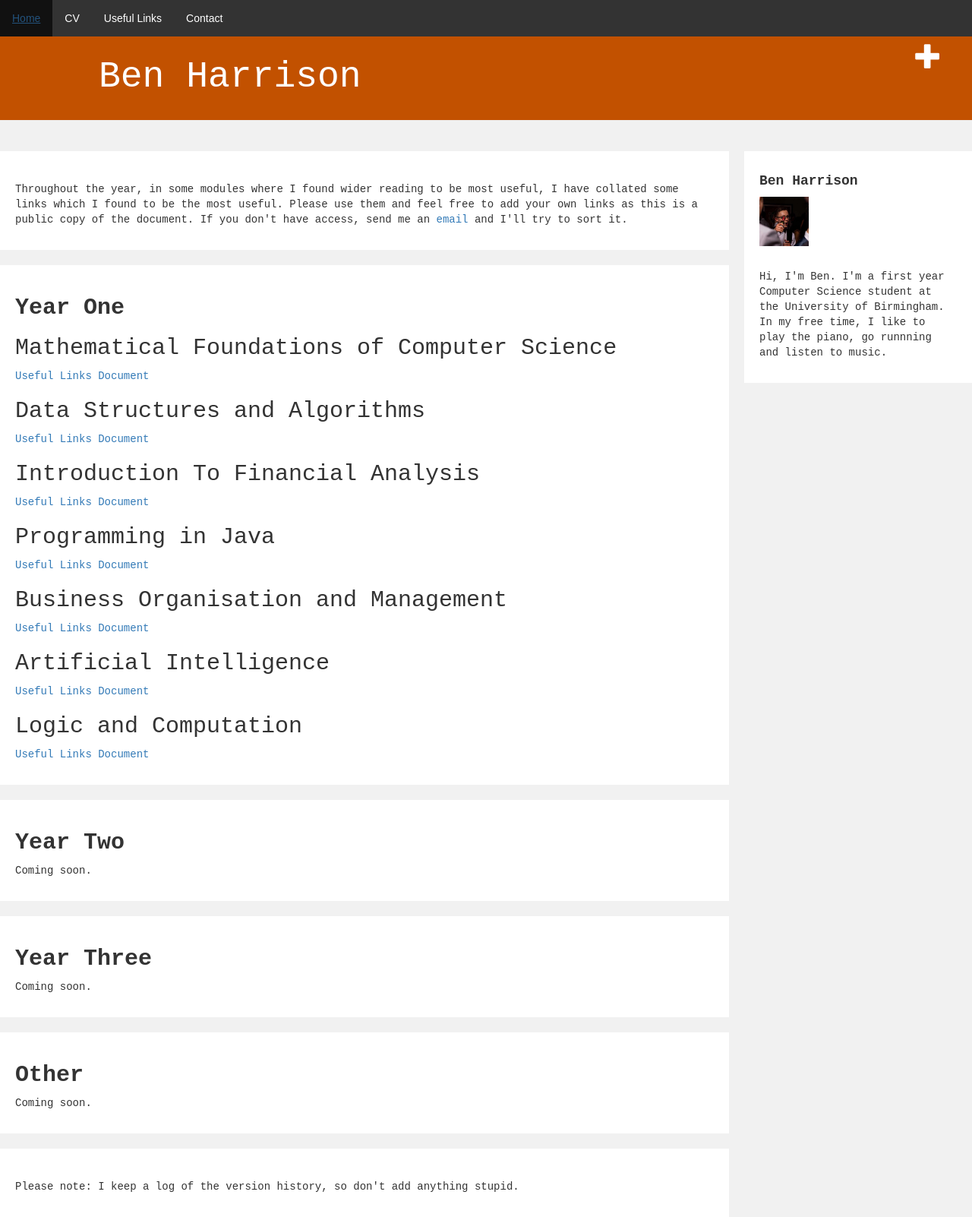
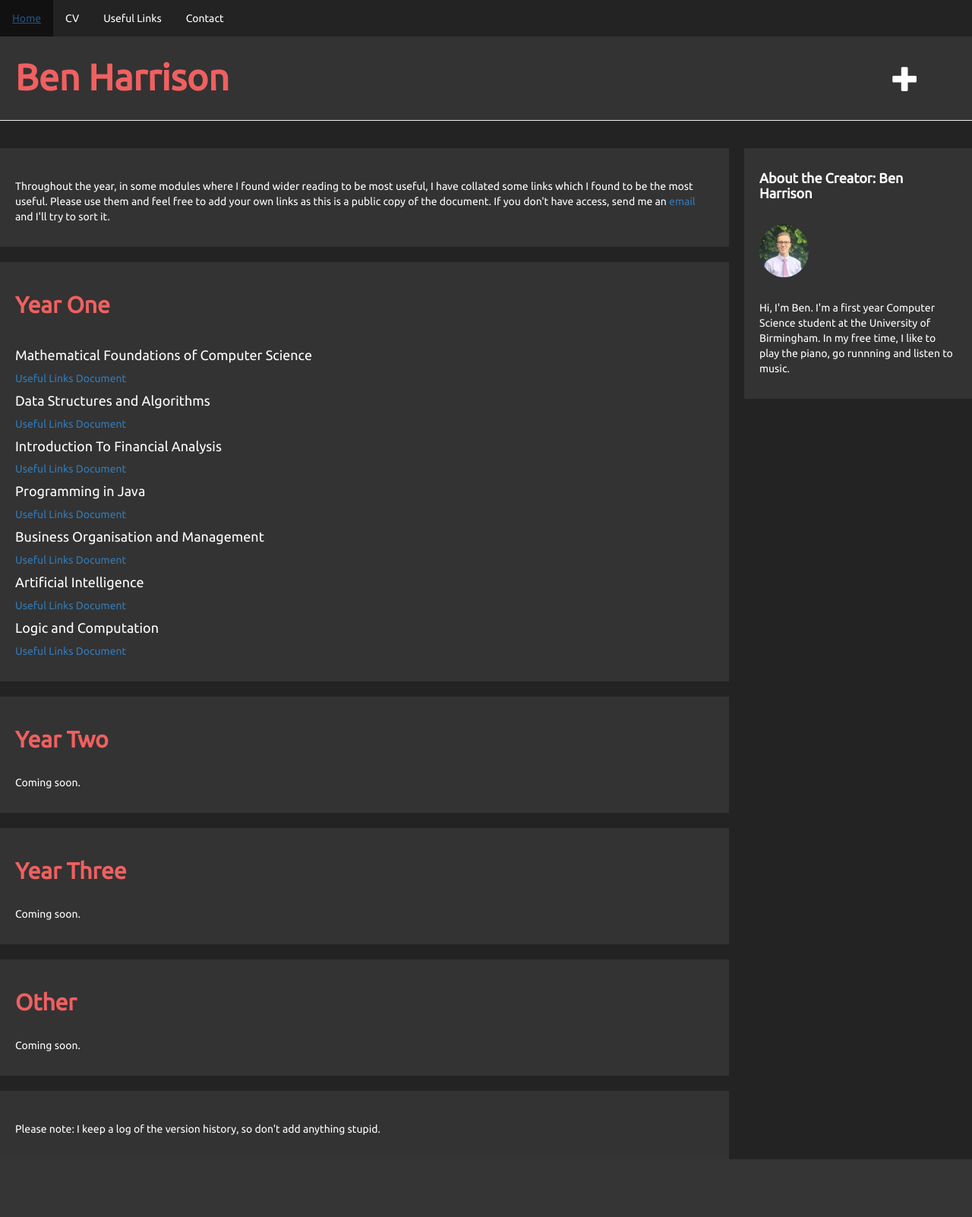
Before and after one commit to benharrison01/my-first-blog, a Django app: page /useful_links/ in a window 1280 px wide. Shown: the whole page at 76% size. After the commit the page ends 1526 px from the top, so only its background shows below. Run offline with Django 3.2, Linux system fonts and the light colour scheme; the visitor is signed in with stand-in values (Sample User, id 1); some libraries are stand-ins or nearby versions.

Commit message:
Dark mode

```diff
--- a/blog/static/css/blog.css
+++ b/blog/static/css/blog.css
@@ -1,15 +1,21 @@
 
 
 body {
-    font-family: Sans-Serif;
-    background-color: #f1f1f1;
+font-family: 'Ubuntu', sans-serif;
+/* background-color: #f1f1f1; */
+background-color: rgb(36, 35, 35);
 }
 
 .page-header {
-    background-color: #c25100;
+/* background-color: #c25100; */
+background-color: #333;
 margin-top: 0;
-    padding: 55px 20px 20px 130px;
+padding: 55px 20px 20px 20px;
+
+/* position: fixed;
+width: 100%; */
 }
+
 
 .page-header h1, .page-header h1 a, .page-header h1 a:visited, .page-header h1 a:active {
 color: #ffffff;
@@ -18,14 +24,6 @@ body {
 }
 
 
-
-h1, h2, h3, h4 {
-    font-family: 'Courier New', Courier, monospace;
-}
-
-p {
-    font-family: 'Courier New', Courier, monospace;
-}
 
 .date {
 color: #828282;
@@ -42,6 +40,7 @@ p {
 .top-menu, .top-menu:hover, .top-menu:visited {
 color: #ffffff;
 float: right;
+padding: 30px;
 font-size: 26pt;
 margin-right: 20px;
 }
@@ -50,8 +49,17 @@ p {
 margin-bottom: 70px;
 }
 
-.post h2 a, .post h2 a:visited {
-    color: #000000;
+h1{
+font-weight: bold;
+}
+
+h2 {
+    color: #f06060;
+    font-weight: bold;
+}
+post h2 a, .post h2 a:visited {
+    color: #f06060;
+    font-weight: bold;
 }
 
 ul {
@@ -59,7 +67,7 @@ p {
 margin: 0;
 padding: 0;
 overflow: hidden;
-    background-color: #333;
+background-color: rgb(36, 35, 35);
 position: fixed;
 width: 100%;
 }
@@ -73,14 +81,13 @@ p {
 color: white;
 text-align: center;
 padding: 14px 16px;
-    text-decoration: none;
 }
 
-  /* Change the link color to #111 (black) on hover */
 li a:hover {
 background-color: #111;
 }
 
+/* not used */
 .active {
 background-color: #4CAF50;
 color: white;
@@ -90,15 +97,22 @@ p {
 background-color: rgb(255, 255, 255);
 padding: 20px;
 margin-top: 20px;
+background-color: #333;
+color: #ffffff;
 }
 
 .leftcolumn {
 float: left;
 width: 75%;
 }
+
 .rightcolumn {
 float: left;
 width: 25%;
 background-color: #f1f1f1;
 padding-left: 20px;
 }
+
+.leftcolumn, .rightcolumn {
+    margin-top: 175px;
+}
--- a/blog/templates/blog/base.html
+++ b/blog/templates/blog/base.html
@@ -6,9 +6,12 @@
         <link rel="stylesheet" href="//maxcdn.bootstrapcdn.com/bootstrap/3.2.0/css/bootstrap-theme.min.css">
         <link rel="stylesheet" href="{% static 'css/blog.css' %}">
         <!-- <link href="//fonts.googleapis.com/css?family=Lobster&subset=latin,latin-ext" rel="stylesheet" type="text/css"> -->
-
+        <link href="https://fonts.googleapis.com/css2?family=Archivo&display=swap" rel="stylesheet">
+        <link href="https://fonts.googleapis.com/css2?family=Ubuntu&display=swap" rel="stylesheet">
+        <meta name="viewport" content="width=device-width, initial-scale=1.0">
     </head>
     <body>
+        <div style="position: fixed;        width: 100%;">
         <ul>
                 <li><a href="/">Home</a></li>
                 <li><a href="/my_cv">CV</a></li>
@@ -19,8 +22,9 @@
                 {% if user.is_authenticated %}
                     <a href="{% url 'post_new' %}" class="top-menu"><span  class="glyphicon glyphicon-plus"></span></a>
                 {% endif %}
-                    <h1><a href="/">Ben Harrison</a></h1>
+                    <h1><a style= "color:#f06060" href="/">Ben Harrison</a></h1>
          </div>
+       </div>
 
 
          <div class="leftcolumn">
@@ -37,14 +41,15 @@
                 <!-- About Card -->
 
                 <div class="rightcolumn">
-                    <div class="card">
-                <h4><b>Ben Harrison</b></h4>
+                    <div class="card" style="position:fixed">
+                <h4><b>About the Creator:   Ben Harrison</b></h4>
+                <br>
           <!--      <a href="{% url 'post_list' %}">Blog</a><br>
                 <a href="{% url 'my_cv' %}">My CV</a>
                 <br> -->
 
 
-                 <img src="../../static/assets/images/wine.jpg" style="width:25%">
+                 <img src="../../static/assets/images/linkedin2.png" style="width:25%">
                 <p> </p>
                 <br>
             <p>Hi, I'm Ben. I'm a first year Computer Science student at the University of Birmingham.
--- a/blog/templates/blog/post_list.html
+++ b/blog/templates/blog/post_list.html
@@ -6,7 +6,9 @@
 
             <div class="card">
             <h2><a href="{% url 'post_detail' pk=post.pk %}">{{ post.title }}</a></h2>
+            <br>
             <p>{{ post.text|linebreaksbr }}</p>
+            <br>
             <div class="date">
                 <p>published: {{ post.published_date }}</p>
             </div>
--- a/blog/templates/blog/useful_links.html
+++ b/blog/templates/blog/useful_links.html
@@ -9,26 +9,26 @@
 
 <div class = "card">
 <h2> <b>Year One</b></h2>
-
-    <h2>Mathematical Foundations of Computer Science</h2>
+<br>
+    <h4>Mathematical Foundations of Computer Science</h4>
     <p><a href="https://bham-my.sharepoint.com/:w:/g/personal/bdh996_student_bham_ac_uk/Ea9f8xX3OlFGhANsOYw8RTIBy2FBBaaftoxUgI_mTecOMw?e=WqmPup">Useful Links Document</a></p>
 
-    <h2>Data Structures and Algorithms</h2>
+    <h4>Data Structures and Algorithms</h4>
     <p><a href="https://bham-my.sharepoint.com/:f:/g/personal/bdh996_student_bham_ac_uk/ElyTWDoDWFZMmUrGpLTScDcBtoBkTJjssjgOKUvJt2bISQ?e=k0SiMK">Useful Links Document</a></p>
 
-    <h2>Introduction To Financial Analysis</h2>
+    <h4>Introduction To Financial Analysis</h4>
     <p><a href="https://bham-my.sharepoint.com/:w:/g/personal/bdh996_student_bham_ac_uk/ESquYhboFu9IoBa55mEMLeIBzuMUVylTA0kBb2f4bjq3KQ?e=MFiTaH">Useful Links Document</a></p>
 
-    <h2>Programming in Java</h2>
+    <h4>Programming in Java</h4>
     <p><a href="https://bham-my.sharepoint.com/:w:/g/personal/bdh996_student_bham_ac_uk/EbPFYMUY3NtMi8a-rQprFjABFUefSszWEcx_Uu8u-4yPzQ?e=g6RsoV">Useful Links Document</a></p>
 
-    <h2>Business Organisation and Management</h2>
+    <h4>Business Organisation and Management</h4>
     <p><a href="https://bham-my.sharepoint.com/:w:/g/personal/bdh996_student_bham_ac_uk/Ef5ITVwqWaxCs2EwjvMIk2wBTbxOX3zua1j4v4fso58XZg?e=qg54Ir">Useful Links Document</a></p>
 
-    <h2>Artificial Intelligence</h2>
+    <h4>Artificial Intelligence</h4>
     <p><a href="https://bham-my.sharepoint.com/:w:/g/personal/bdh996_student_bham_ac_uk/ER36lgHR5kNAjBCw7MQyiiQB6rw_BQDbawCkSwve-jH_eg?e=EV6AO9">Useful Links Document</a></p>
 
-    <h2>Logic and Computation</h2>
+    <h4>Logic and Computation</h4>
     <p><a href="https://bham-my.sharepoint.com/:w:/g/personal/bdh996_student_bham_ac_uk/EYdB8W4UOwZDkkzsUHnTRNIBLEpfRw790SXVm-PxcEyaiA?e=R3G800">Useful Links Document</a></p>
 
 
@@ -37,16 +37,19 @@
 
 <div class = "card">
     <h2> <b>Year Two</b></h2>
+    <br>
 <p> Coming soon.</p>
 </div>
 
 <div class = "card">
     <h2> <b>Year Three</b></h2>
+    <br>
 <p> Coming soon.</p>
 </div>
 
 <div class = "card">
     <h2> <b>Other</b></h2>
+    <br>
 <p> Coming soon.</p>
 </div>
 
```
Also changed, not shown: blog/templates/blog/contact.html (+4 -4 lines), blog/static/assets/images/linkedin.png (added), blog/static/assets/images/linkedin2.png (added). Lines whose indentation alone changed are shown as unchanged.
